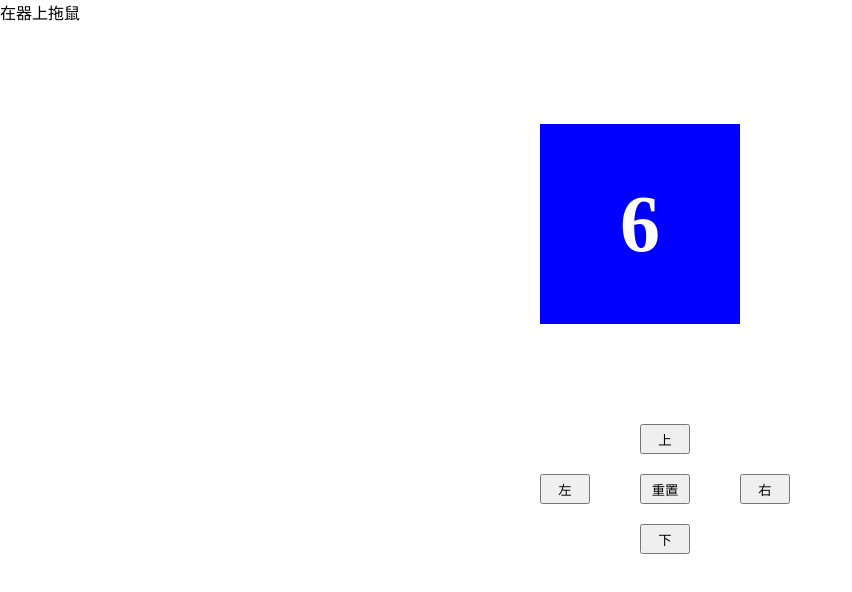
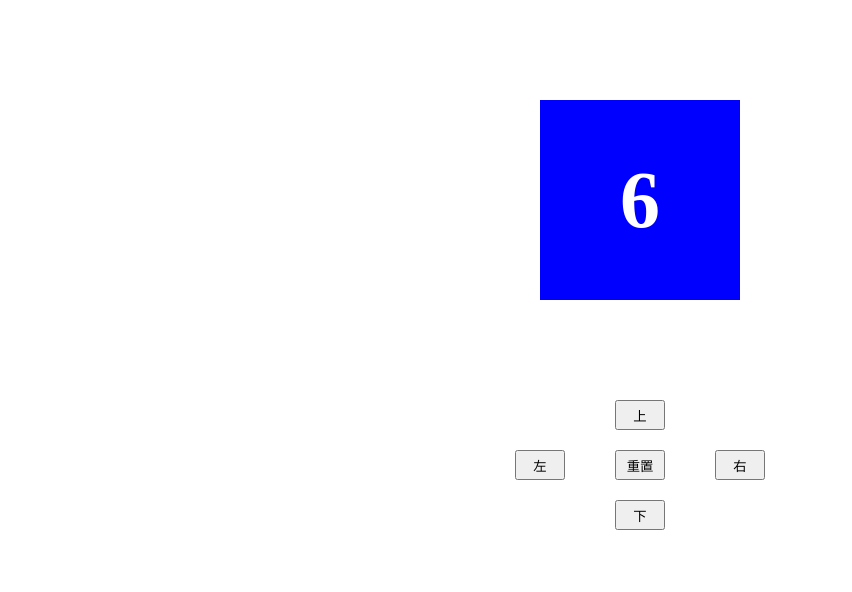
Before and after one commit to liang8156/3D-Rotating, a plain HTML site: page index.html in a window 1280 px wide. Shown: the whole page, without its empty margins (0-852 px from the left). Drawn offline with Linux system fonts and the light colour scheme.

Commit message:
將操作按鈕改寫

```diff
--- a/index.html
+++ b/index.html
@@ -15,7 +15,6 @@
 
 
 <body>
-  <div id="div1">在器上拖鼠</div>
   <ul id="ul">
     <li onclick="run('1')">1</li>
     <li onclick="run('2')">2</li>
@@ -24,13 +23,8 @@
     <li onclick="run('5')">5</li>
     <li onclick="run('6')">6</li>
   </ul>
-  <div class="button">
-    <input type="button" value="上" onclick="run('top')">
-    <input type="button" value="右" onclick="run('right')">
-    <input type="button" value="左" onclick="run('letf')">
-    <input type="button" value="下" onclick="run('bot')">
-    <input type="button" value="重置" onclick="run('reset')">
-  </div>
+  <div id="operationButton" class="button" />
+
   <!-- Scripts -->
   <script src="scripts/index.js"></script>
 </body>
--- a/scripts/index.js
+++ b/scripts/index.js
@@ -1,10 +1,6 @@
 var ul = document.getElementById('ul');
 var inputs = document.getElementsByTagName('input');
 var x = 0, y = 0;
-/////////////////////////鼠標控制
-// for (var i = 0; i < inputs.length; i++) {
-//     inputs[i].onclick = run;
-// }
 function run(index) {
     ul.style.webkitTransition = 'transform 3s linear';  //設置立方體變換的屬性、持續時間、動畫類型
     switch (index) {
@@ -12,7 +8,7 @@ function run(index) {
             break;
         case 'right': y += 90;
             break;
-        case 'letf': y -= 90;
+        case 'left': y -= 90;
             break;
         case 'bot': x -= 90;
             break;
@@ -75,7 +71,6 @@ function down(e) {
     console.log("x1,y1", x1, y1)
 }
 function move(e) {
-    document.getElementById('div1').innerHTML = '';
     var e = e || window.event;
     var x2 = e.clientX;
     var y2 = e.clientY;
@@ -93,3 +88,14 @@ function up() {
     document.onmouseup = null;
 }
 document.onmousedown = down;
+
+let buttonElement = ["top", "bot", "left", "right", "reset"]
+let buttonElementName = ["上", "下", "左", "右", "重置"]
+for (let i = 0; i < buttonElement.length; i++) {
+    console.log(buttonElement[i])
+    var calelem = document.createElement("button");
+    calelem.setAttribute("class", "button" + buttonElement[i]);
+    calelem.setAttribute('onclick', "run('" + buttonElement[i] + "')");
+    calelem.innerHTML = buttonElementName[i];
+    document.getElementById("operationButton").appendChild(calelem);
+}
--- a/style/index.css
+++ b/style/index.css
@@ -37,14 +37,29 @@
     transform: translateZ(100px) ;}
 
 
-  .button{width:200px;margin:20px auto;position:relative;}
-  input{width:50px;height:30px;position:absolute;cursor:pointer;}
-  input:nth-child(1){left:100px;top:0;}
-  input:nth-child(2){left:200px;top:50px;}
-  input:nth-child(3){left:0px;top:50px;}
-  input:nth-child(4){left:100px;top:100px;}
-  input:nth-child(5){left:100px;top:50px;}
-          /*****當執行下列css時，立方體無限自由旋轉******/
+  .button{width:250px;margin:20px auto;position:relative;}
+  .buttontop{
+    width:50px;height:30px;position:absolute;cursor:pointer;
+    left:100px;top:0
+  }
+  .buttonright{
+    width:50px;height:30px;position:absolute;cursor:pointer;
+    left:200px;top:50px;
+  }
+  .buttonleft{
+    width:50px;height:30px;position:absolute;cursor:pointer;
+    left:0px;top:50px;
+  }
+  .buttonbot{
+    width:50px;height:30px;position:absolute;cursor:pointer;
+    left:100px;top:100px;
+  }
+  .buttonreset{
+    width:50px;height:30px;position:absolute;cursor:pointer;
+    left:100px;top:50px;
+  }
+
+            /*****當執行下列css時，立方體無限自由旋轉******/
   /* ul{-webkit-animation:run 5s linear infinite ;}
   @-webkit-keyframes run{
       0%{-webkit-transform: rotateX(0deg) rotateY(0deg) }
```
